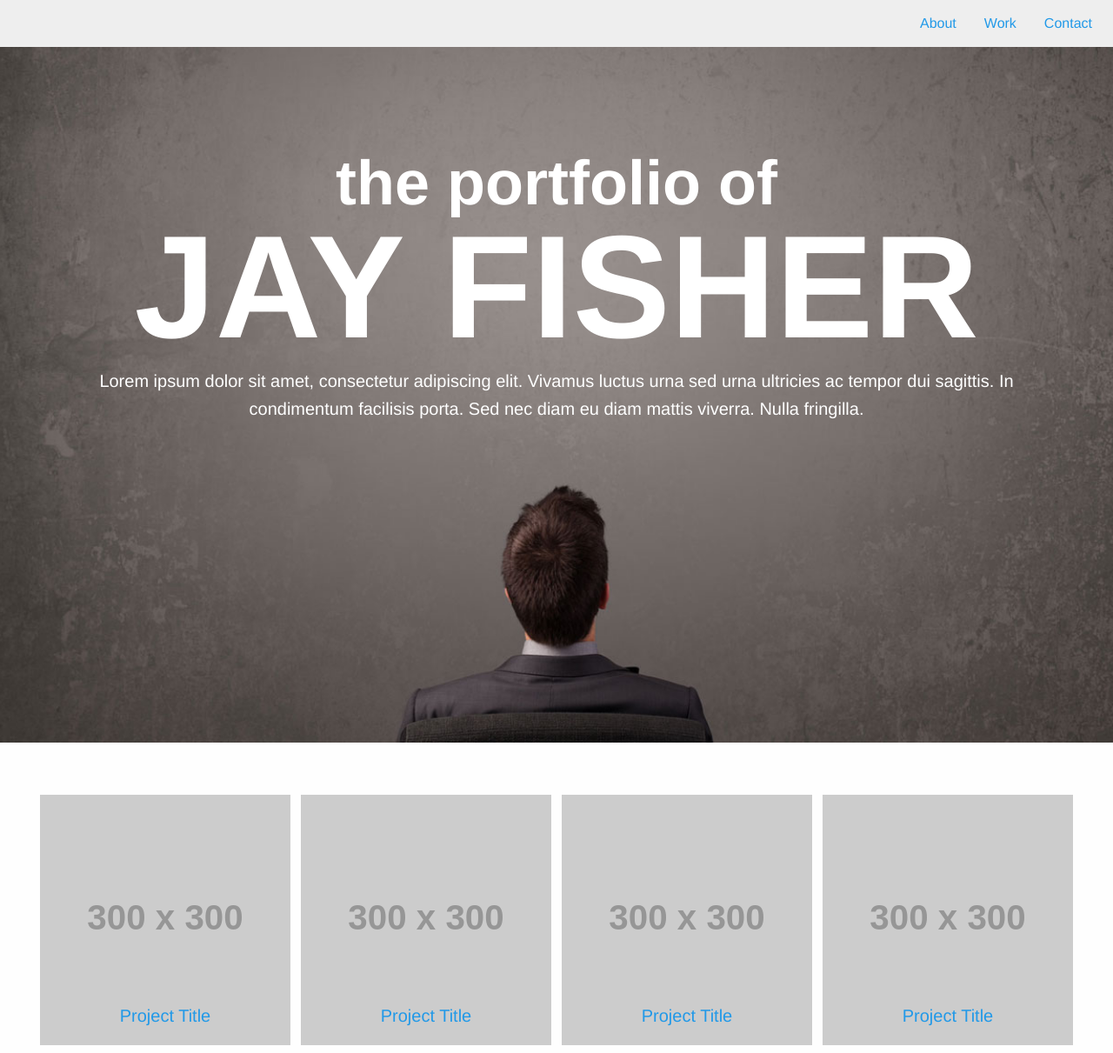
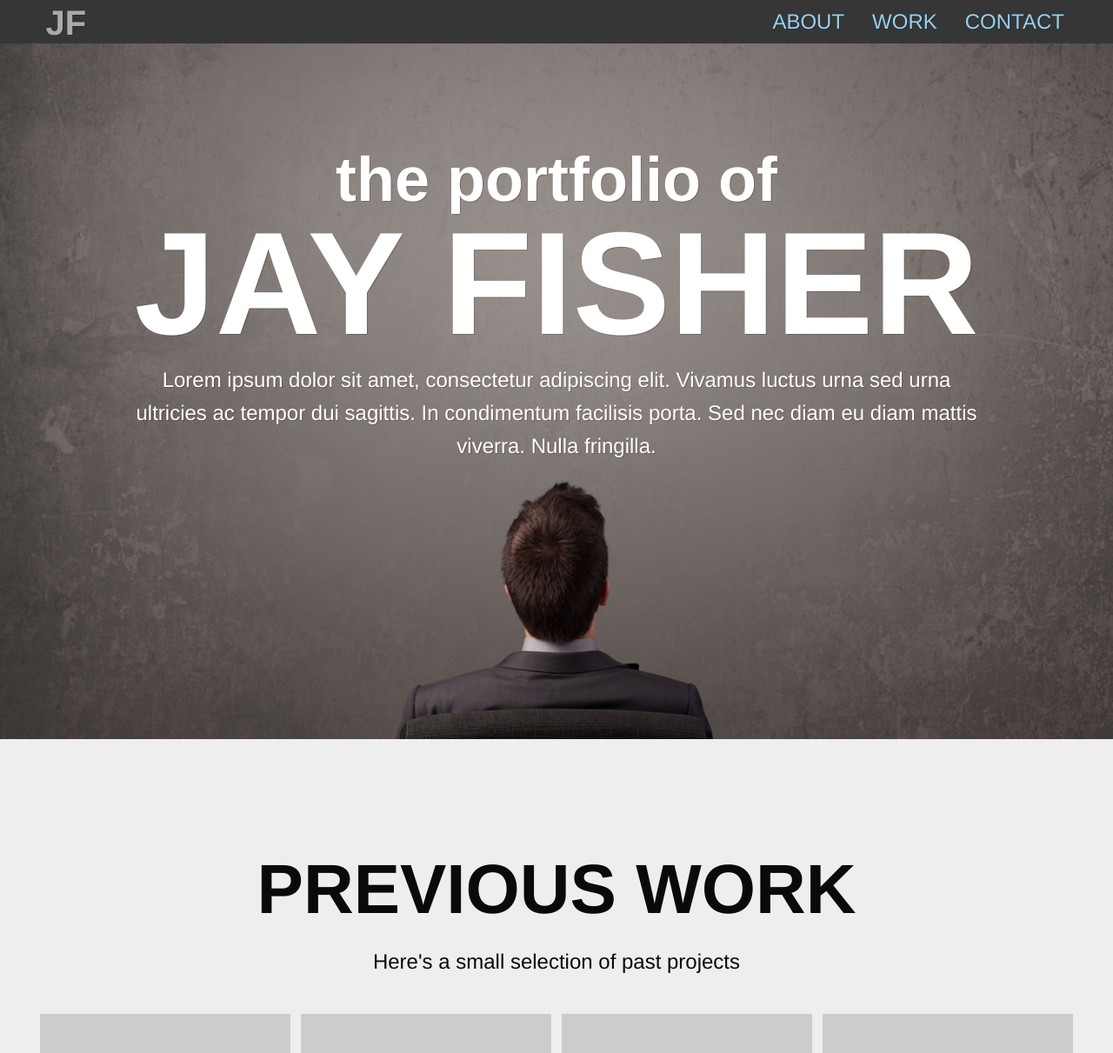
Before and after one commit to jfisher48/CSC121, a plain HTML site: page portfolio/index.html in a window 1280 px wide. Shown: the top 1211 px of the page at 87% size. Drawn offline with nearby package versions, Linux system fonts and the light colour scheme; some packages are replaced by stand-ins of ours; placeholder pictures from the web are drawn by us; a script that the page names is missing.

Commit message:
Portfolio: 12/12 Morning Session

```diff
--- a/portfolio/css/app.css
+++ b/portfolio/css/app.css
@@ -1,6 +1,69 @@
+body {
+    background-color: #eee;
+}
+
 h1,h2,h3,h4,h5,h6,p,a {
     font-family: "jaf-bernino-sans-condensed", "helvetica";
 }
+
+#page-container{
+    width: 100%;
+    min-height: 100%;
+}
+
+.top-bar {
+    background-color: #363636;
+}
+
+.top-bar .row {
+    position: relative;
+}
+
+.top-bar-left li h2 {
+    position: absolute;
+    line-height: 0;
+    top: .455em;
+    left: .3125em;
+    font-weight: 800;
+    color: rgba(255,255,255,0.6);
+}
+
+.top-bar .menu {
+    background-color: transparent;
+}
+
+.top-bar .menu li {
+    margin-right:.75em;
+    font-size: 1.5em;
+    line-height: 1.08696em;
+    text-shadow: 1px 1px 0 rgba(0,0,0,.2);
+}
+
+.top-bar .menu a {
+    text-transform: uppercase;
+    font-weight:400;
+    color: #98d0f1;
+    padding: .3rem 1rem;
+}
+
+.top-bar .menu a:hover {
+    color: #ffc81a;
+}
+
+.heading {
+    padding: 1.375em 0 0.6875em 0;
+
+}
+
+.heading h2 {
+    font-weight: 800;
+    text-transform: uppercase;
+}
+
+.heading p {
+    margin-bottom: 1.25em;
+}
+
 
 #about {
     color: white;
@@ -10,6 +73,11 @@ h1,h2,h3,h4,h5,h6,p,a {
 
 #about h1{
     margin-top: 2.5em;
+    text-shadow: 1px 1px 0 rgba(0,0,0,.2);
+}
+
+#about p {
+    text-shadow: 1px 1px 0 rgba(0,0,0,.2);
 }
 
 #about h1 span {
@@ -18,13 +86,11 @@ h1,h2,h3,h4,h5,h6,p,a {
     line-height:1;
 }
 
-
-
 @media only screen and (min-width: 0em) and (max-width: 39.9375em) {
     #about {
         background-image: url(../img/hero-image-small.jpg);
         background-size: 100% 100%;
-        height: 100%;
+        height: 100vh;
         background-repeat: no-repeat;
     }
     span.intro {
@@ -43,7 +109,7 @@ h1,h2,h3,h4,h5,h6,p,a {
     #about {
         background-image: url(../img/hero-image-medium.jpg);
         background-size: 100% 100%;
-        height: 100%;
+        height: 100vh;
         background-position: center bottom;
         background-repeat: no-repeat;
     }
@@ -53,6 +119,16 @@ h1,h2,h3,h4,h5,h6,p,a {
     span.name {
         font-size: 6.5rem;
     }
+
+    .heading h2 {
+        font-size: 3.5em;
+    }
+
+    .lead {
+        font-size: 1.25em;
+        padding-left:4em;
+        padding-right: 4em;
+    }
 }
 
 @media only screen and (min-width: 64em) {
@@ -60,7 +136,7 @@ h1,h2,h3,h4,h5,h6,p,a {
         background-image: url(../img/hero-image-large.jpg);
         background-size: cover;
         background-position:center bottom;
-        height: 100%;
+        height: 100vh;
         background-repeat: no-repeat;
     }
     span.intro {
@@ -69,11 +145,19 @@ h1,h2,h3,h4,h5,h6,p,a {
     span.name {
         font-size: 10.5rem;
     }
+
+    .heading h2 {
+        font-size: 5em;
+    }
+
+    .lead {
+        font-size: 1.5em;
+    }
 }
 
 #work {
     text-align:center;
-    margin-top: 3.75em;
+    padding: 5.9375em 0;
 }
 
 #work .column {
@@ -90,3 +174,8 @@ h1,h2,h3,h4,h5,h6,p,a {
     width: 100%;
     margin: 0 auto;
 }
+
+#contact {
+    height: 100vh;
+    padding-top: 56px;
+}
--- a/portfolio/index.html
+++ b/portfolio/index.html
@@ -10,25 +10,40 @@
         <script>try{Typekit.load({ async: true });}catch(e){}</script>
     </head>
     <body>
+        <div id="page-container">
             <div class="title-bar show-for-small-only">
                 <div class="title-bar-right">
-                <button class="menu-icon" type="button" data-open="my-info"></button>
+                    <button class="menu-icon" type="button" data-open=""></button>
                 </div>
             </div>
-        <nav class="top-bar hide-for-small-only">
+            <div data-sticky-container class="top-bar-container hide-for-small-only">
+                <div class="sticky" data-sticky style="width: 100%;" data-anchor="page-container" data-margin-top="0">
+                    <div class="top-bar hide-for-small-only">
+                    <div class="row">
                        <ul class="top-bar-right menu">
                            <li><a href="#">About</a></li>
                            <li><a href="#work">Work</a></li>
                            <li><a href="#contact">Contact</a></li>
                        </ul>
-        </nav>
+                       <ul class="top-bar-left menu">
+                           <li><h2>JF</h2></li>
+                       </ul>
+                    </div>
+                    </div>
+                </div>
+            </div>
             <section id="about"><!--begin about section-->
                 <div class="row column">
                     <h1><span class="intro">the portfolio of</span><span class="name">JAY FISHER</span></h1>
                     <p class="lead">Lorem ipsum dolor sit amet, consectetur adipiscing elit. Vivamus luctus urna sed urna ultricies ac tempor dui sagittis. In condimentum facilisis porta. Sed nec diam eu diam mattis viverra. Nulla fringilla.</p>
                 </div>
             </section><!--end about section-->
-        <section id="work" class="row small-up-1 medium-up-3 large-up-4"><!--begin work section-->
+            <section id="work"><!--begin work section-->
+            <div class="heading">
+                <h2>Previous Work</h2>
+                <p class="lead">Here's a small selection of past projects</p>
+            </div>
+            <div class="row small-up-1 medium-up-3 large-up-4"><!--begin work section-->
                 <a href="project1.html" class="column">
                     <img src="http://placehold.it/300x300">
                     <h5>Project Title</h5>
@@ -77,6 +92,7 @@
                     <img src="http://placehold.it/300x300">
                     <h5>Project Title</h5>
                 </a>
+            </div>
             </section><!--end work section-->
             <hr>
             <section id="contact" class="row"><!--begin contact section-->
@@ -106,6 +122,7 @@
                     <button class="button">Submit</a>
                 </div>
             </section><!--end contact section-->
+        </div>
         <script src="https://code.jquery.com/jquery-2.1.4.min.js"></script>
         <script src="js/foundation.min.js"></script>
         <script>
```
Lines whose indentation alone changed are shown as unchanged.
